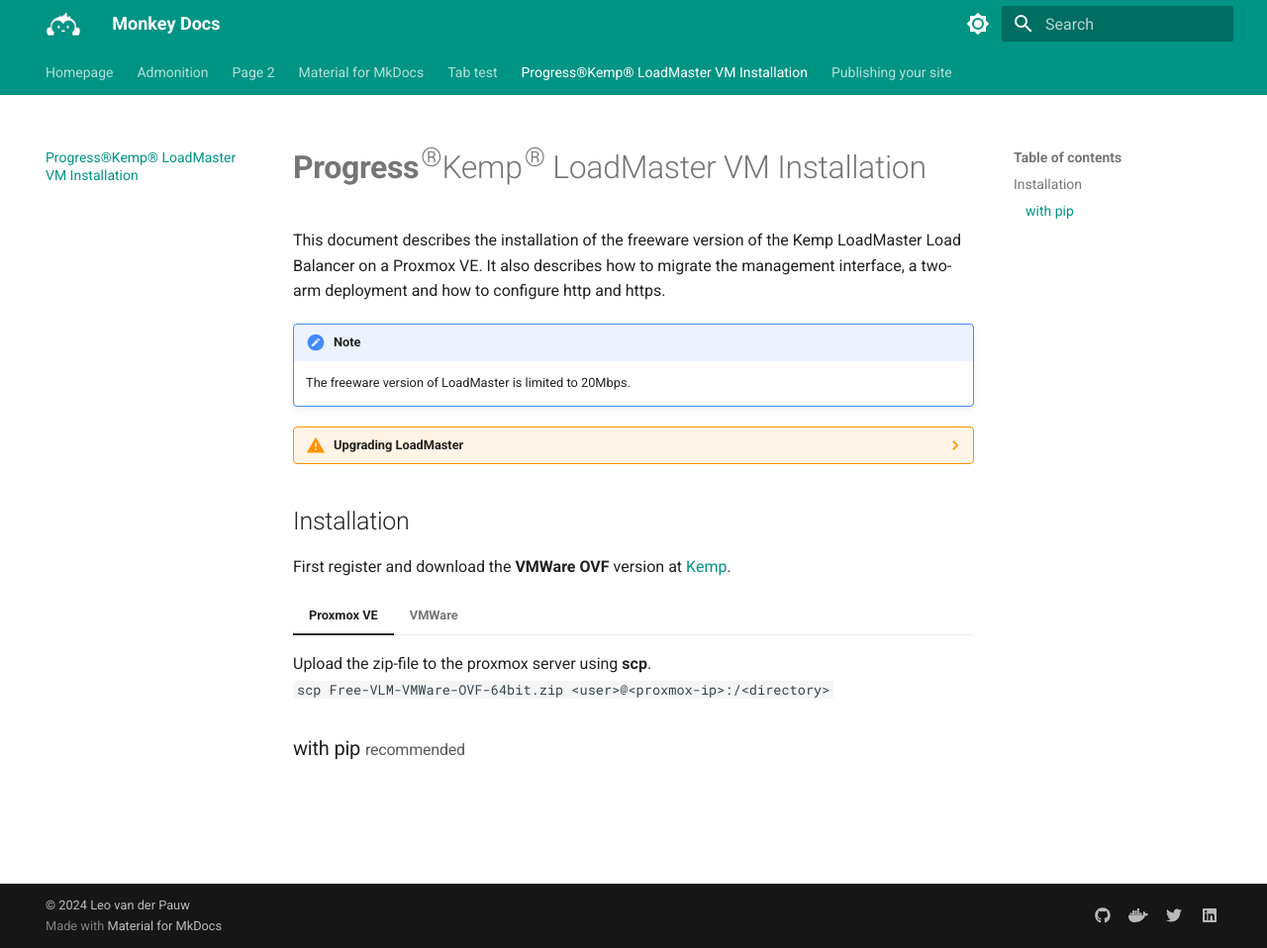
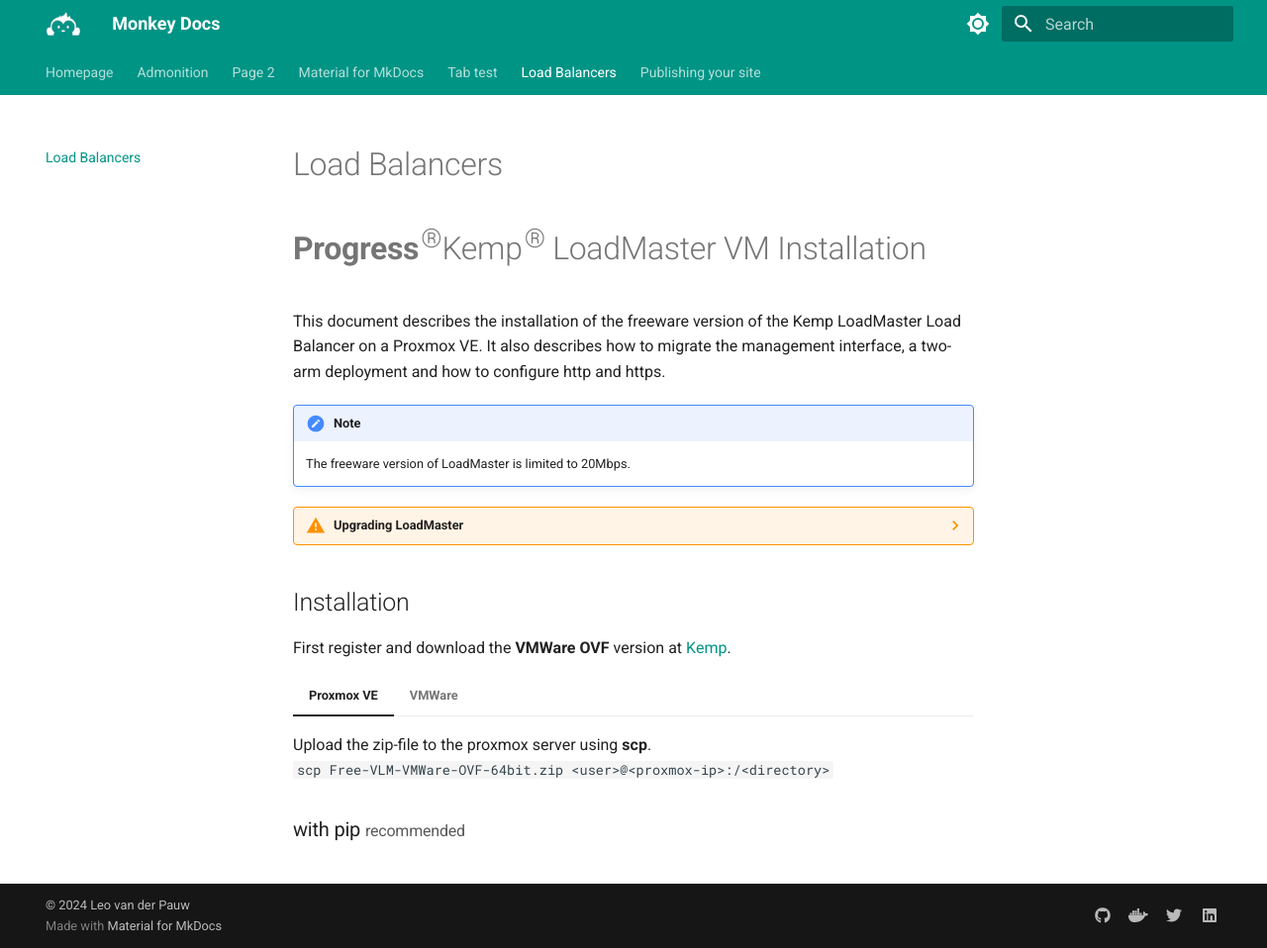
Before and after one commit to lp182501/mkdocs, an MkDocs documentation site: the page built from docs/page5.md, in a window 1280 px wide and 958 px high. Shown: the whole window at 99% size. Built offline with MkDocs 1.6.1 and Material for MkDocs 9.7.7, drawn with Linux system fonts in a browser that asks for light colours.

Commit message:
Update page5.md

```diff
--- a/docs/page5.md
+++ b/docs/page5.md
@@ -1,3 +1,4 @@
+# Load Balancers
 # **Progress**<sup>&reg;</sup>Kemp<sup>&reg;</sup> LoadMaster VM Installation
 This document describes the installation of the freeware version of the Kemp LoadMaster Load Balancer on a Proxmox VE.
 It also describes how to migrate the management interface, a two-arm deployment and how to configure http and https.
```
